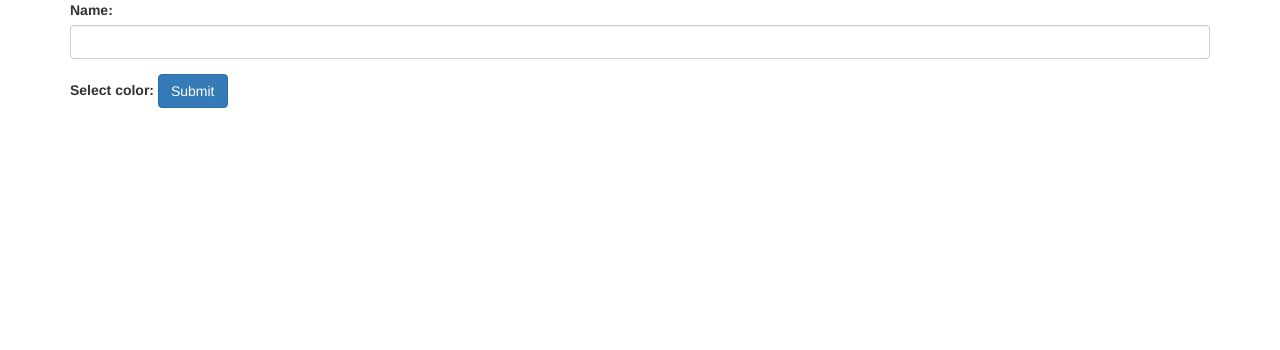
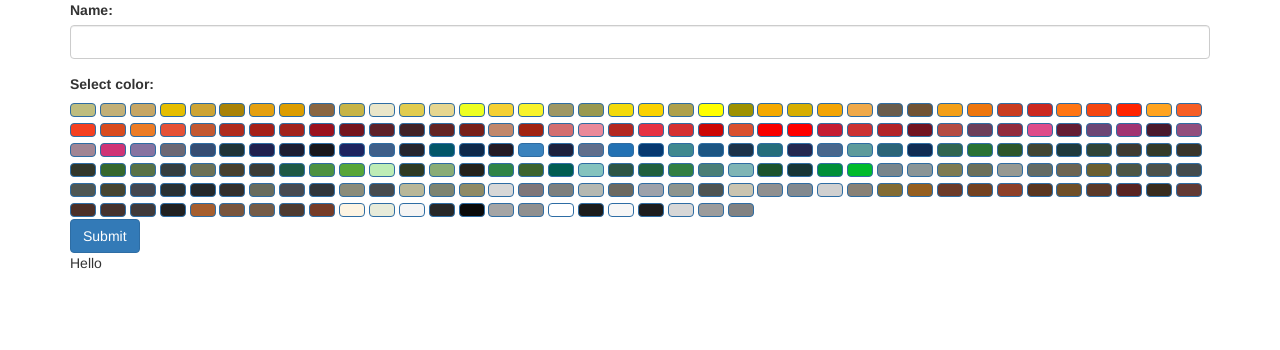
Before and after one commit to BeeShall/Imagine, a Flask app: page / in a window 1280 px wide. Shown: the top 350 px of the page. Run offline with Flask 2, Linux system fonts and the light colour scheme; some libraries are stand-ins or nearby versions.

Commit message:
Added color palets bout aren't fully functional

```diff
--- a/app.py
+++ b/app.py
@@ -31,9 +31,11 @@ def index():
 			message=current_word+" does not have a valid meaning!"
 
 
-		return render_template('form.html',message=message,valid_word=valid_word)
+		return render_template('form.html',message=message,valid_word=valid_word,colors=colors)
 
-	return render_template('form.html',valid_word=False)
+	colors=color_hex_values()
+
+	return render_template('form.html',valid_word=False,colors=colors)
 
 
 def color_hex_values(): #this functions returns a list of hexadecimal values for colors
--- a/templates/form.html
+++ b/templates/form.html
@@ -1,4 +1,6 @@
+
 {% extends "index.html" %}
+
 
 {% block content %}
 <div class="container">
@@ -7,13 +9,27 @@
  		<label for="usr">Name:</label>
   		<input type="text" class="form-control" id="usr" name="user_tag">
 	  </div>
-	  <div class="form-group">
-	  <label for="color">Select color: </label>
+
+	  {% if colors %}
+	  	<div class="form-group">
+
+	  		<label for="color">Select color: </label>
+	   	<div id="color_pallet">
+
+	  	{% for i in colors %}
+	  		<button type="button" class="btn btn-primary btn-md" style="background-color:{{i}}">  </button>
 
 
+	  	{% endfor %}
+	  	{% endif %}
+
+	  	</div>
 		<button type="submit" class="btn btn-primary">Submit</button>
+		<div class="rectangle">Hello</div>
 	</form>
 </div>
+
+
 
 {% if message %}
 	{% if valid_word==True %}
@@ -27,5 +43,4 @@
 
 	{% endif %}
 {% endif %}
-<div class=""
 {% endblock %}
```
Also changed, not shown: templates/index.html (+6 -1 lines).
